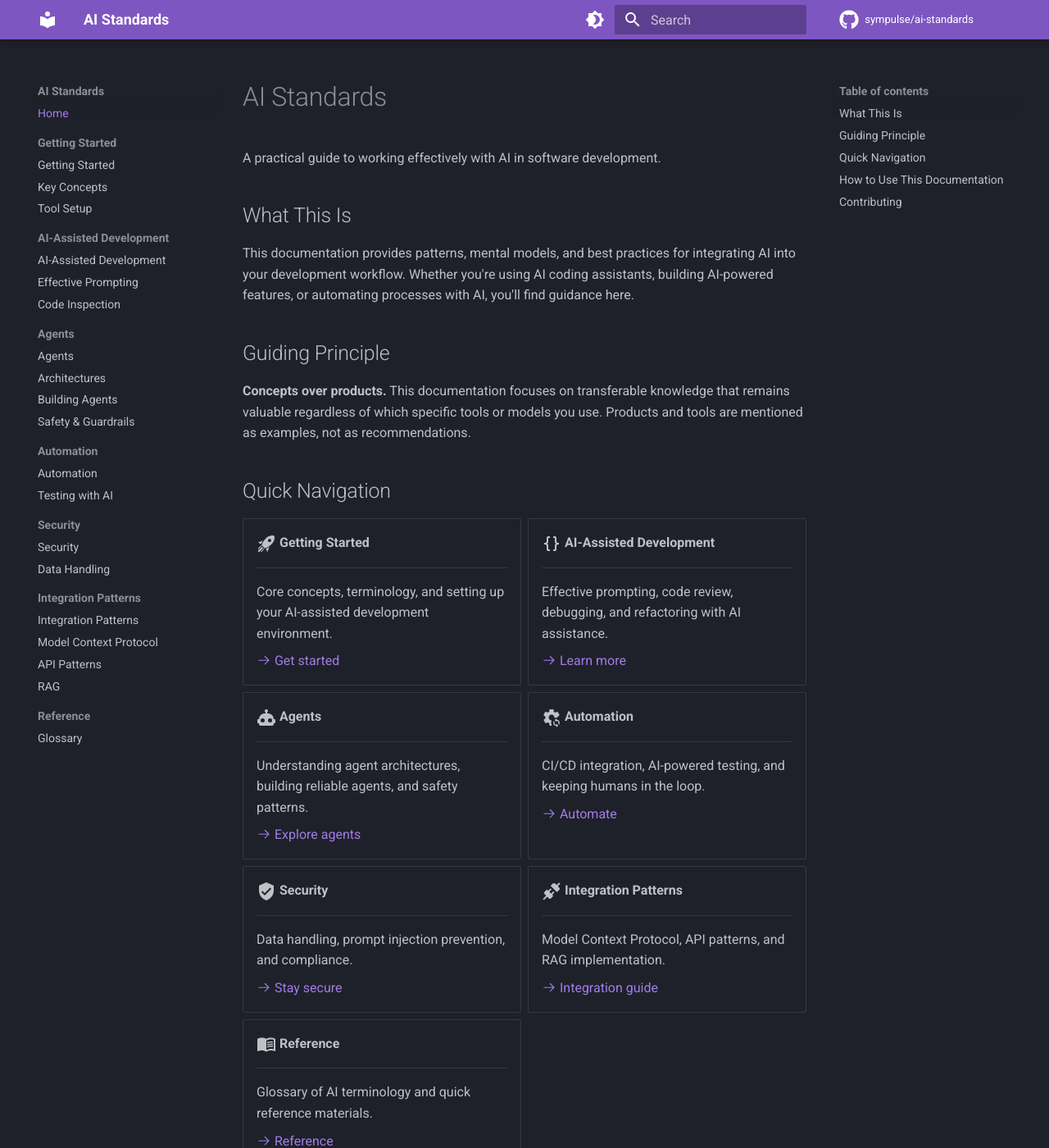
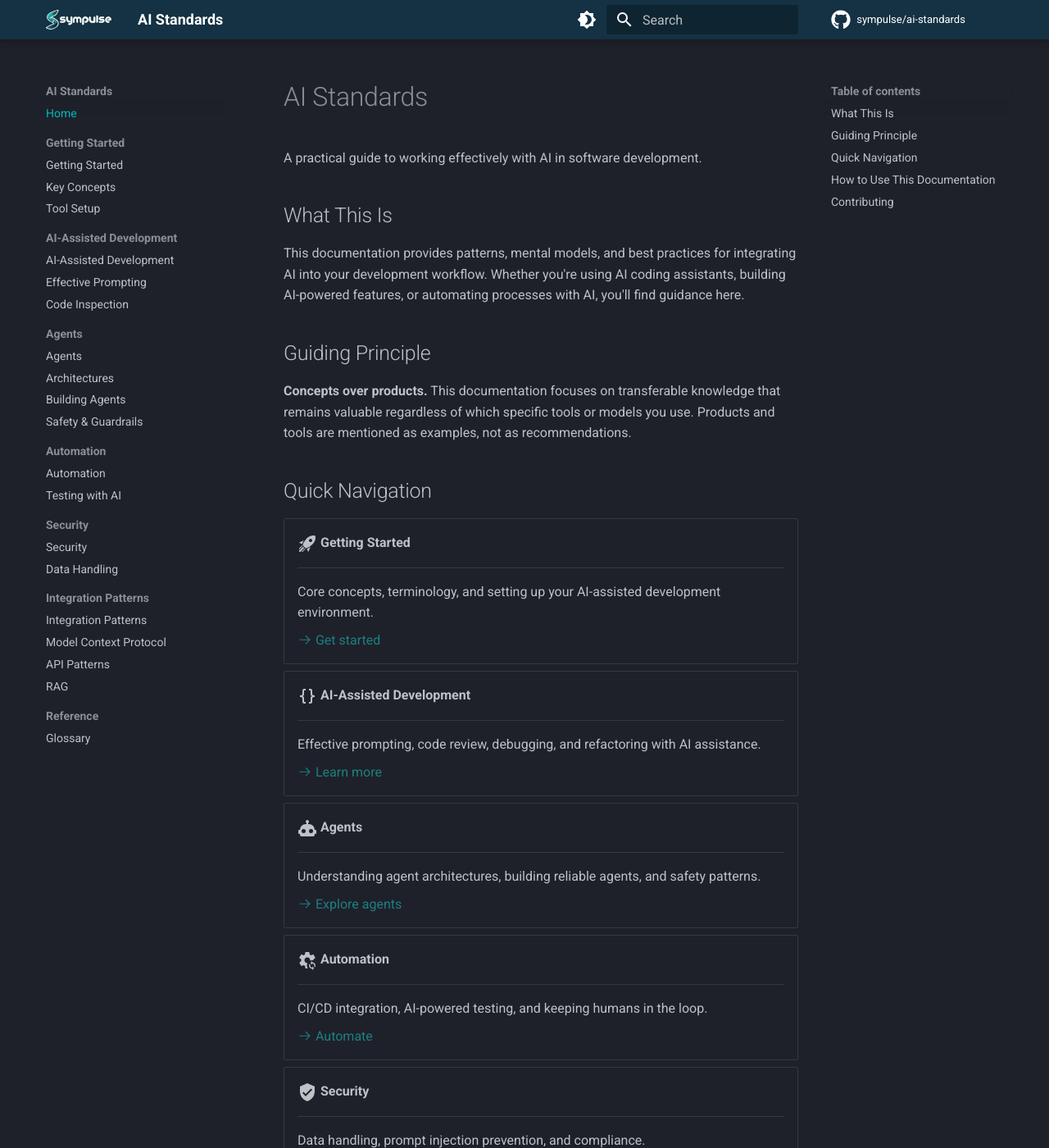
Before and after one commit to sympulsecz/ai-standards, an MkDocs documentation site: the page built from docs/index.md, in a window 1280 px wide and 1400 px high. Shown: the whole window at 82% size. Built offline with MkDocs 1.6.1 and Material for MkDocs 9.7.7, drawn with Linux system fonts in a browser that asks for light colours; comment, search, counter and statistics services are not loaded.

Commit message:
style: company colors & logo, wider layout

```diff
--- /dev/null
+++ b/docs/stylesheets/extra.css
@@ -0,0 +1,163 @@
+/* Define brand color variables from colors.txt */
+:root {
+    --color-primary: #143243;
+    --color-secondary: #007D7C;
+    --color-text: #143243;
+    --color-accent: #00BAB8;
+    --color-button-link: #1E7F83;
+    --color-white: #FFFFFF;
+    --color-black: #000000;
+    --color-gray-light: #A4A9AA;
+    --color-primary-dark: #143243;
+    --color-blue-medium: #246279;
+    --color-teal-dark: #1F5659;
+    --color-teal-darker: #006766;
+    --color-accent-bright: #00BAB8;
+    --color-blue-pale: #D1E4E5;
+    --color-cyan-pale: #E8F7F8;
+}
+
+/* Full-width layout - remove max-width constraint on grid */
+.md-grid {
+    max-width: none;
+}
+
+/* Add padding so content doesn't touch screen edges */
+.md-main__inner {
+    margin-left: 2rem;
+    margin-right: 2rem;
+}
+
+/* Limit main content width for readability (~800px) */
+/* Right sidebar (TOC) will stay next to content, not float right */
+.md-content__inner {
+    max-width: 50rem; /* ~800px, adjust to taste */
+}
+
+/* Add spacing between left sidebar and main content */
+.md-content {
+    margin-left: 2rem;
+    margin-right: auto;
+    max-width: 840px;
+}
+
+@media screen and (min-width: 1200px) {
+    .md-header__inner {
+	margin-left: 2rem;
+	margin-right: 2rem;
+    }
+}
+
+/* Responsive: reduce padding on mobile/tablet (below 960px) */
+@media screen and (max-width: 959px) {
+    .md-main__inner {
+        margin-left: 1rem;
+        margin-right: 1rem;
+    }
+
+    .md-content {
+        margin-left: 0.5rem;
+        margin-right: 0.5rem;
+    }
+
+    .md-content__inner {
+        max-width: 100%;
+    }
+}
+
+/* Responsive: minimal padding on small mobile (below 600px) */
+@media screen and (max-width: 599px) {
+    .md-main__inner {
+        margin-left: 0.5rem;
+        margin-right: 0.5rem;
+    }
+
+    .md-content {
+        margin-left: 0;
+        margin-right: 0;
+    }
+}
+
+/* Apply brand colors to Material theme (dark mode) */
+[data-md-color-scheme="slate"] {
+    --md-primary-fg-color: var(--color-primary);
+    --md-primary-fg-color--light: var(--color-blue-medium);
+    --md-primary-fg-color--dark: var(--color-primary-dark);
+    --md-accent-fg-color: var(--color-accent);
+    --md-accent-fg-color--transparent: rgba(0, 186, 184, 0.1);
+}
+
+/* Apply brand colors to Material theme (light mode) */
+[data-md-color-scheme="default"] {
+    --md-primary-fg-color: var(--color-primary);
+    --md-primary-fg-color--light: var(--color-blue-medium);
+    --md-primary-fg-color--dark: var(--color-primary-dark);
+    --md-accent-fg-color: var(--color-accent);
+    --md-accent-fg-color--transparent: rgba(0, 186, 184, 0.1);
+}
+
+/* Link colors using brand variables */
+.md-typeset a {
+    color: var(--color-button-link);
+}
+
+.md-typeset a:hover {
+    color: var(--color-secondary);
+}
+
+/* Active navigation item in left sidebar */
+.md-nav__link--active {
+    color: var(--color-button-link) !important;
+}
+
+.md-nav__link--active:hover {
+    color: var(--color-secondary) !important;
+}
+
+/* Active navigation item background/border accent */
+.md-nav__item .md-nav__link--active {
+    color: var(--color-button-link) !important;
+}
+
+[data-md-color-scheme="slate"] .md-nav__link--active {
+    color: var(--color-accent) !important;
+}
+
+[data-md-color-scheme="slate"] .md-nav__link--active:hover {
+    color: var(--color-accent-bright) !important;
+}
+
+/* Inline code styling */
+.md-typeset code {
+    background-color: rgba(0, 0, 0, 0.05);
+    color: var(--color-text);
+}
+
+[data-md-color-scheme="slate"] .md-typeset code {
+    background-color: rgba(255, 255, 255, 0.1);
+    color: #e8e8e8;
+}
+
+/* Code blocks - ensure readable backgrounds */
+.md-typeset pre > code {
+    background-color: transparent;
+}
+
+.md-typeset .highlight,
+.md-typeset .highlighttable {
+    background-color: #f5f5f5;
+}
+
+[data-md-color-scheme="slate"] .md-typeset .highlight,
+[data-md-color-scheme="slate"] .md-typeset .highlighttable {
+    background-color: #0d1117;
+}
+
+/* Code block container */
+.md-typeset pre {
+    background-color: #f5f5f5;
+}
+
+[data-md-color-scheme="slate"] .md-typeset pre {
+    background-color: #0d1117;
+}
--- a/mkdocs.yml
+++ b/mkdocs.yml
@@ -4,16 +4,13 @@
 
 theme:
   name: material
+  logo: images/logo-light.svg
   palette:
     - scheme: slate
-      primary: deep purple
-      accent: amber
       toggle:
         icon: material/brightness-4
         name: Switch to light mode
     - scheme: default
-      primary: deep purple
-      accent: amber
       toggle:
         icon: material/brightness-7
         name: Switch to dark mode
@@ -89,3 +86,6 @@
   social:
     - icon: fontawesome/brands/github
       link: https://github.com/sympulse/ai-standards
+
+extra_css:
+  - stylesheets/extra.css
```
Also changed, not shown: docs/images/logo-light.svg (added).
